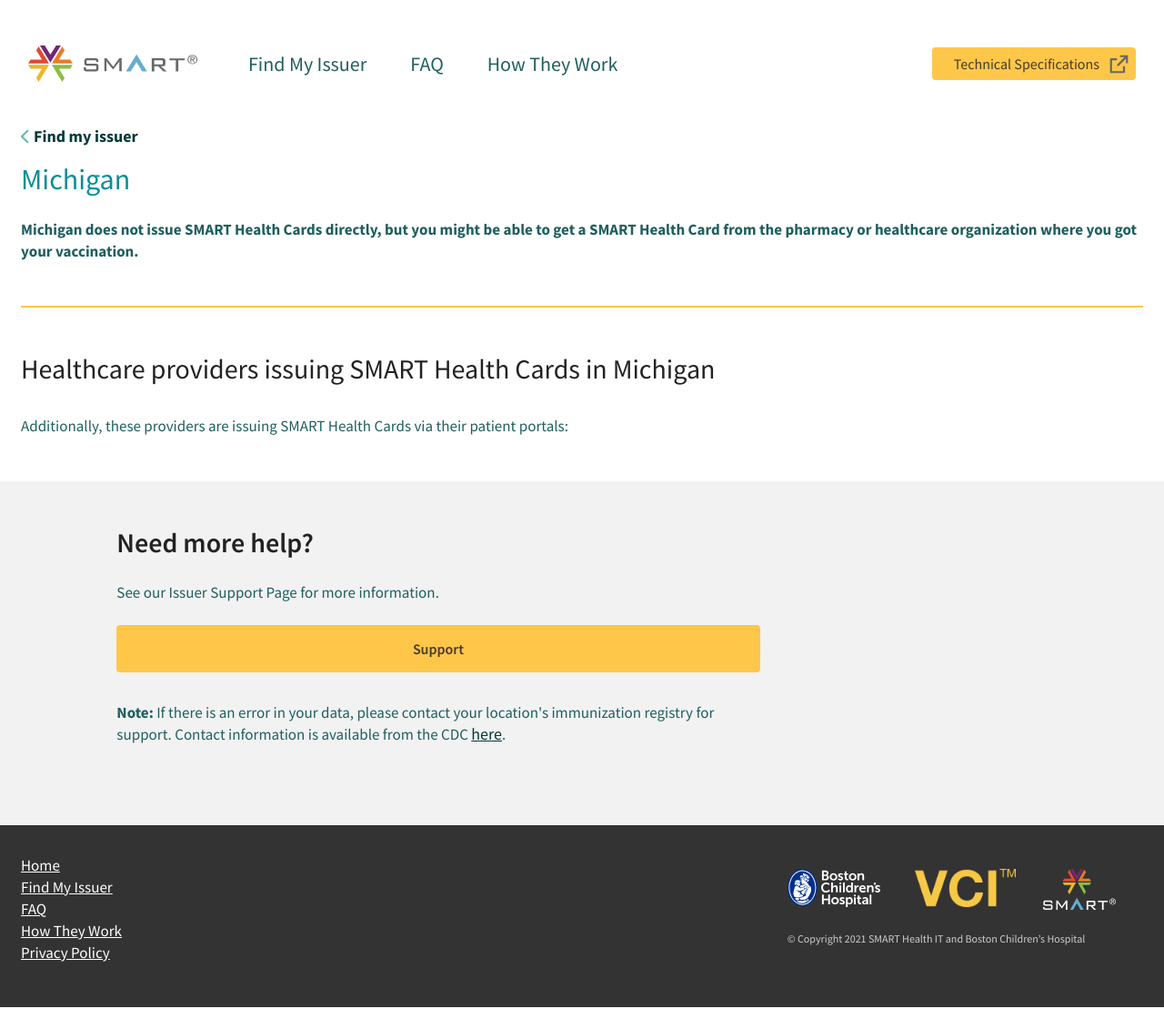
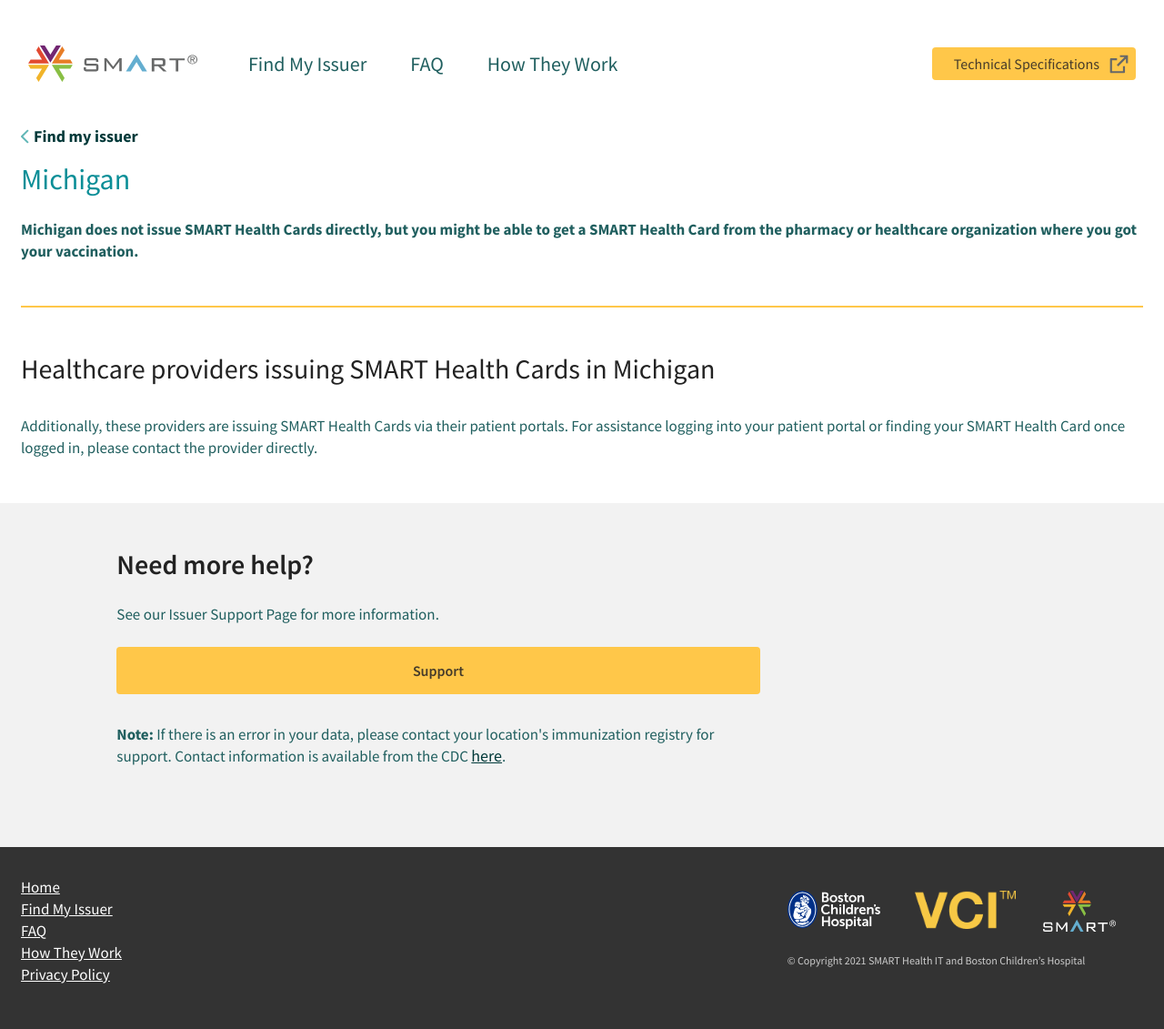
Before and after one commit to smart-health-cards/staging, a Jekyll site: the page built from _locations/michigan.md, in a window 1280 px wide and 1131 px high. Shown: the whole window at 91% size. Built offline with Jekyll 4.4.1, drawn with Linux system fonts in a browser that asks for light colours.

Commit message:
Adds clarifying copy

```diff
--- a/_layouts/location.html
+++ b/_layouts/location.html
@@ -219,7 +219,7 @@
             <div class="col-12">
               <!-- Text -->
               <p class="text-md-start mb-0">
-                Additionally, these providers are issuing SMART Health Cards via their patient portals:
+                Additionally, these providers are issuing SMART Health Cards via their patient portals. For assistance logging into your patient portal or finding your SMART Health Card once logged in, please contact the provider directly.
               </p>
             </div>
           </div> <!-- / .row -->
```
